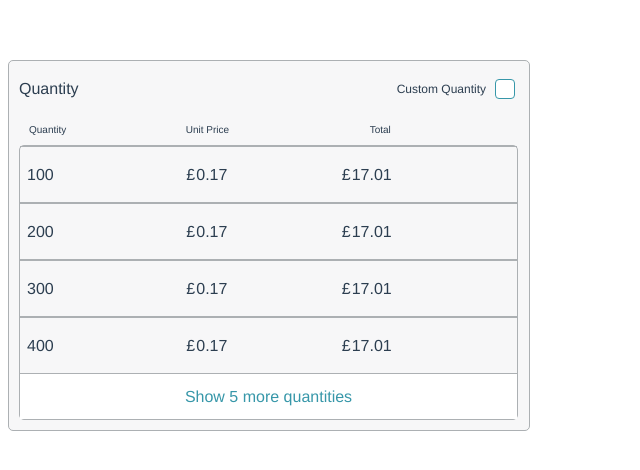
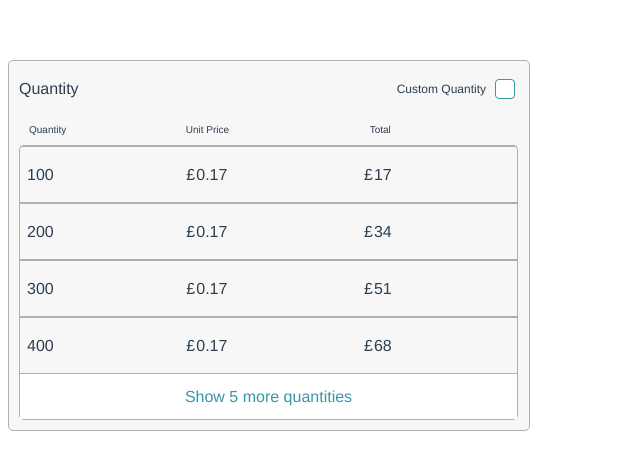
Before and after one commit to Ktsirakos/climbe-creative-challenge, a Vue app in the folder candidate-challenges/quantity-select/quantity-select-vue/: page / in a window 1280 px wide. Shown: the top 470 px of the page, without its empty margins (0-640 px from the left). Built offline with nearby package versions, Linux system fonts and the light colour scheme.

Commit message:
Added calculation of values

```diff
--- a/candidate-challenges/quantity-select/quantity-select-vue/src/App.vue
+++ b/candidate-challenges/quantity-select/quantity-select-vue/src/App.vue
@@ -58,6 +58,9 @@ export default {
     // PoundsSymbol,
   },
   mounted() {
+    this.obj.forEach(
+      (elem) => (elem.total = Math.floor(elem.qta * elem.unitPrice))
+    );
     this.objToShow = this.obj.filter(
       (_, index) => index < this.numberOfElements
     );
@@ -74,7 +77,6 @@ export default {
   methods: {
     rowClicked(entry, index) {
       this.showCustomRow = false;
-
       if (this.currentEntry) {
         this.currentEntry.selected = false;
       }
@@ -92,7 +94,7 @@ export default {
     updateDifferences() {
       this.obj.forEach((elem, index) => {
         if (index > this.currentIndex) {
-          elem.differenceFromSelected = 0.45;
+          elem.differenceFromSelected = elem.total - this.currentEntry.total;
         } else {
           elem.differenceFromSelected = undefined;
         }
@@ -105,15 +107,22 @@ export default {
     changeStateCustomRow(state) {
       this.showCustomRow = state;
       this.showAllElements = false;
-
+      debugger;
       if (state) {
         if (this.currentEntry) {
           this.currentEntry.selected = false;
+        } else {
+          this.currentEntry = this.obj[0];
         }
 
         this.numberOfElements = 4;
         this.obj.forEach((elem) => (elem.differenceFromSelected = undefined));
         this.updatedInput(this.currentEntry.qta);
+      } else {
+        this.objToShow = this.obj.filter(
+          (_, index) =>
+            index - 2 < this.currentIndex && this.currentIndex < index + 2
+        );
       }
     },
     updatedInput(e) {
```
